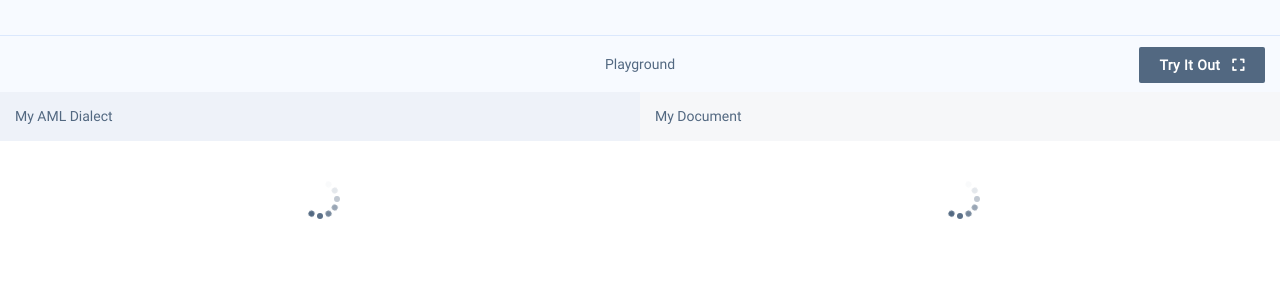
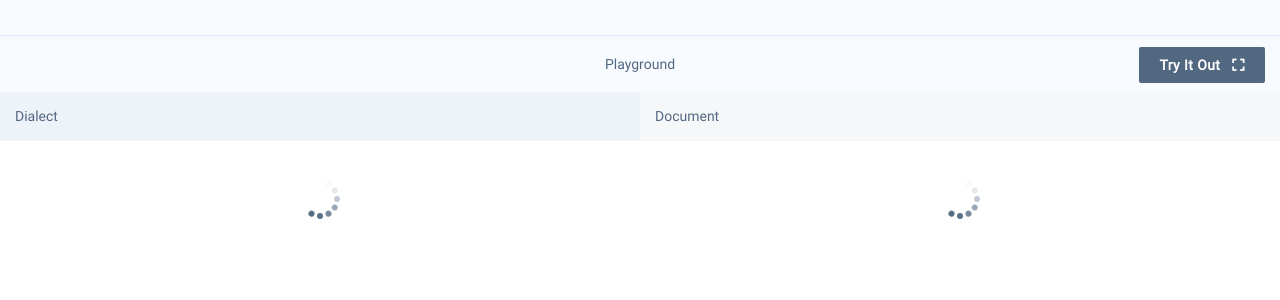
Before and after one commit to aml-org/a-ml, a Jekyll site: the page built from index.html, in a window 1280 px wide. Shown: the part 656-956 px from the top of the page. Built offline with Jekyll 4.4.1, drawn with Linux system fonts in a browser that asks for light colours; nearby versions of some CDN libraries; a script that is not in the unit is left out.

Commit message:
Fix editors titles

```diff
--- a/index.html
+++ b/index.html
@@ -31,7 +31,7 @@ title:  'Welcome'
       <h2 class="text-center">Playground</h2>
       <a class="pull-right d-sm-none d-md-block playground-btn try-it-out-btn" href="#">Try It Out <i class="fas fa-expand"></i></a>
       <div class="editor-1" style="float: left;width: 50%;">
-        <h3>My AML Dialect</h3>
+        <h3>Dialect</h3>
         <div class="col-md-12 col-sm-12 editor-block padd_00">
           <div id="container" style="width:100%;height:346px;float:left;">
             <div class="sk-fading-circle">
@@ -52,7 +52,7 @@ title:  'Welcome'
         </div>
       </div>
         <div class="editor-2" style="float: left;width: 50%;">
-          <h3>My Document</h3>
+          <h3>Document</h3>
           <div class="col-md-12 col-sm-12 editor-block padd_00">
             <div id="container-1" style="width:100%;height:346px;float:left;">
               <div class="sk-fading-circle">
```
